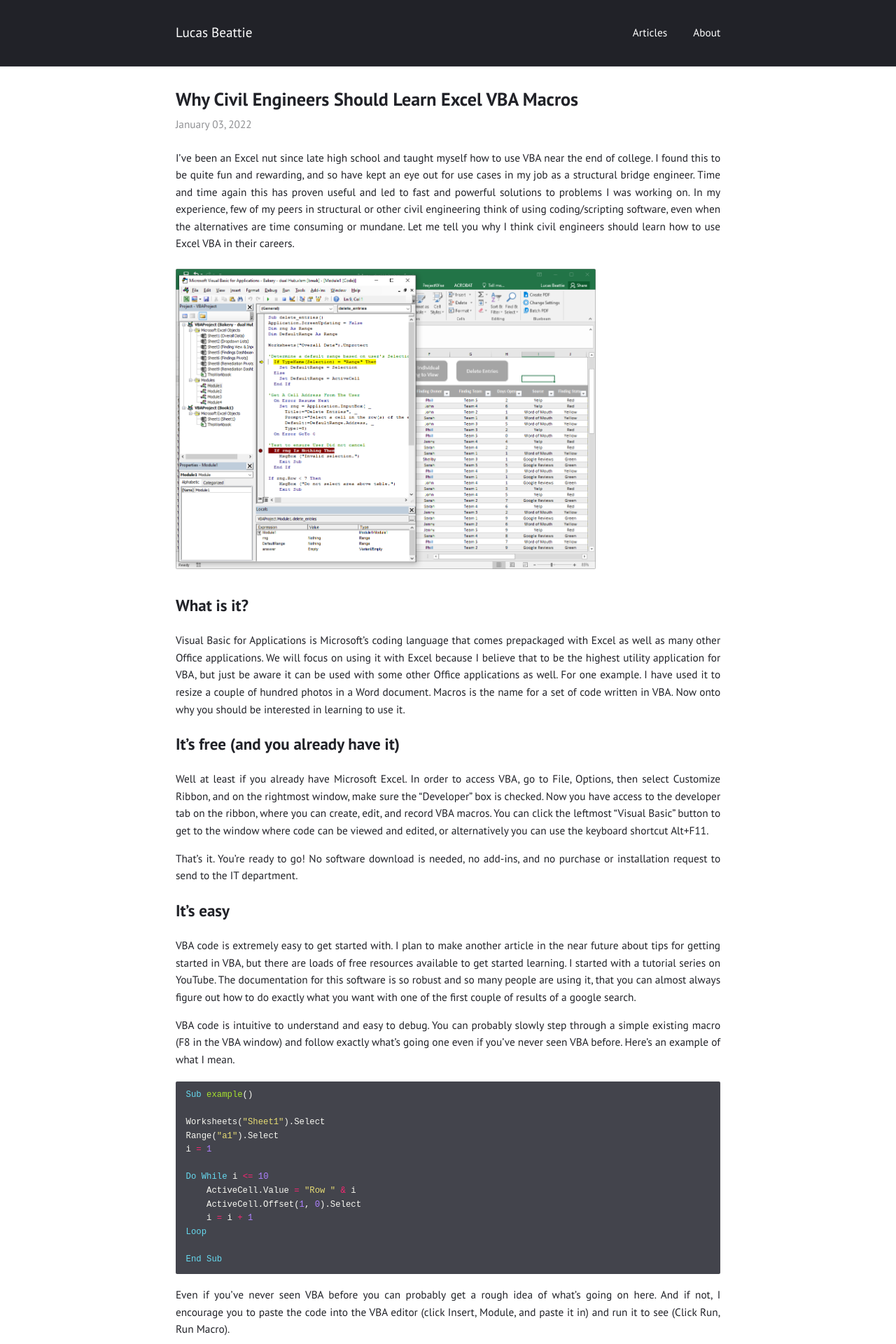
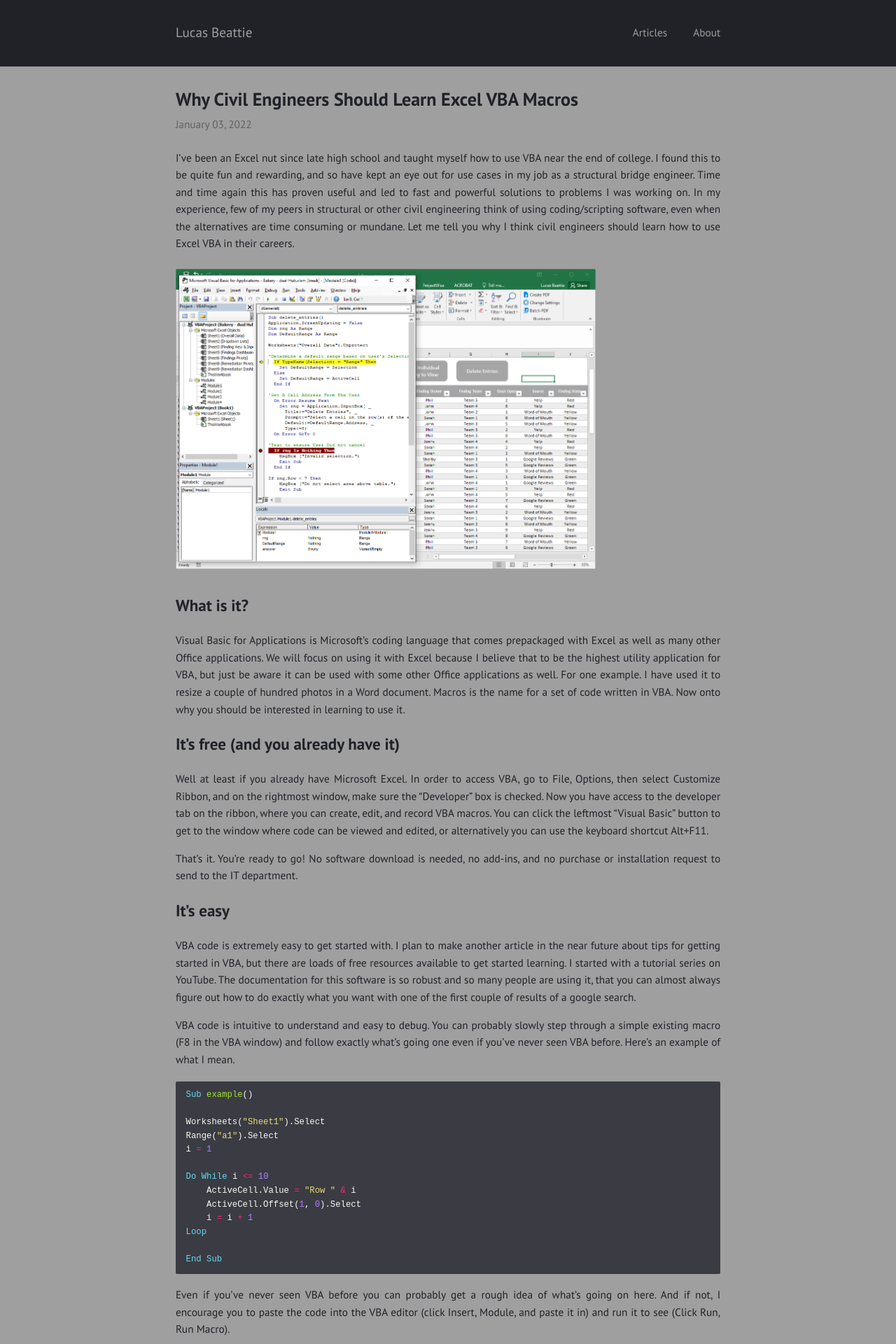
Before and after one commit to labeattie/lucasbeattiedotcom, a Jekyll site: the page built from _posts/2022-01-03-why-civil-engineers-vba.md, in a window 1280 px wide. Shown: the top 1920 px of the page at 70% size. Built offline with Jekyll 4.4.1, drawn with Linux system fonts in a browser that asks for light colours.

Commit message:
first article test

```diff
--- a/_sass/index.sass
+++ b/_sass/index.sass
@@ -5,7 +5,7 @@ $heading-weight: 600 !default
 $line-height: 1.6 !default
 $link-color: #68f !default
 $dark: #212228 !default
-$light: #ffffff !default
+$light: #9f9f9f !default
 
 @function reduce ($percent)
   @return rgba(mix($dark, $light), $percent / 100)
```
